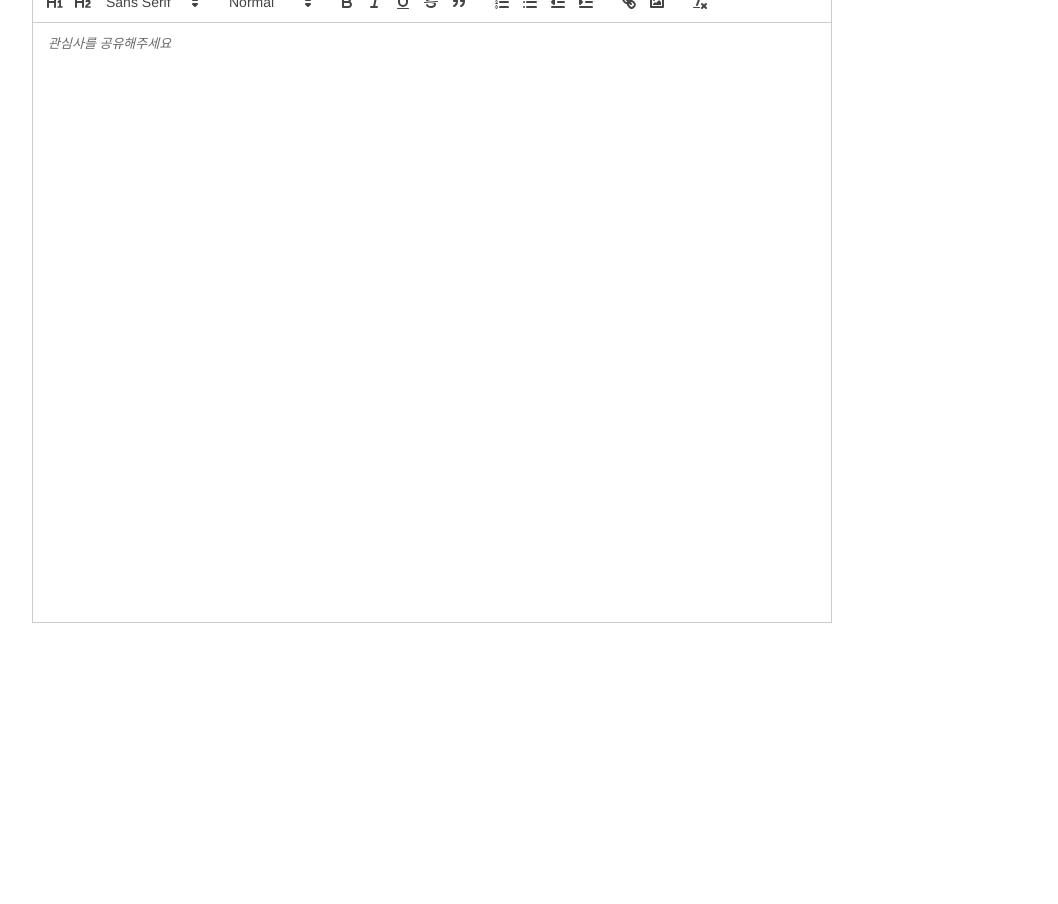
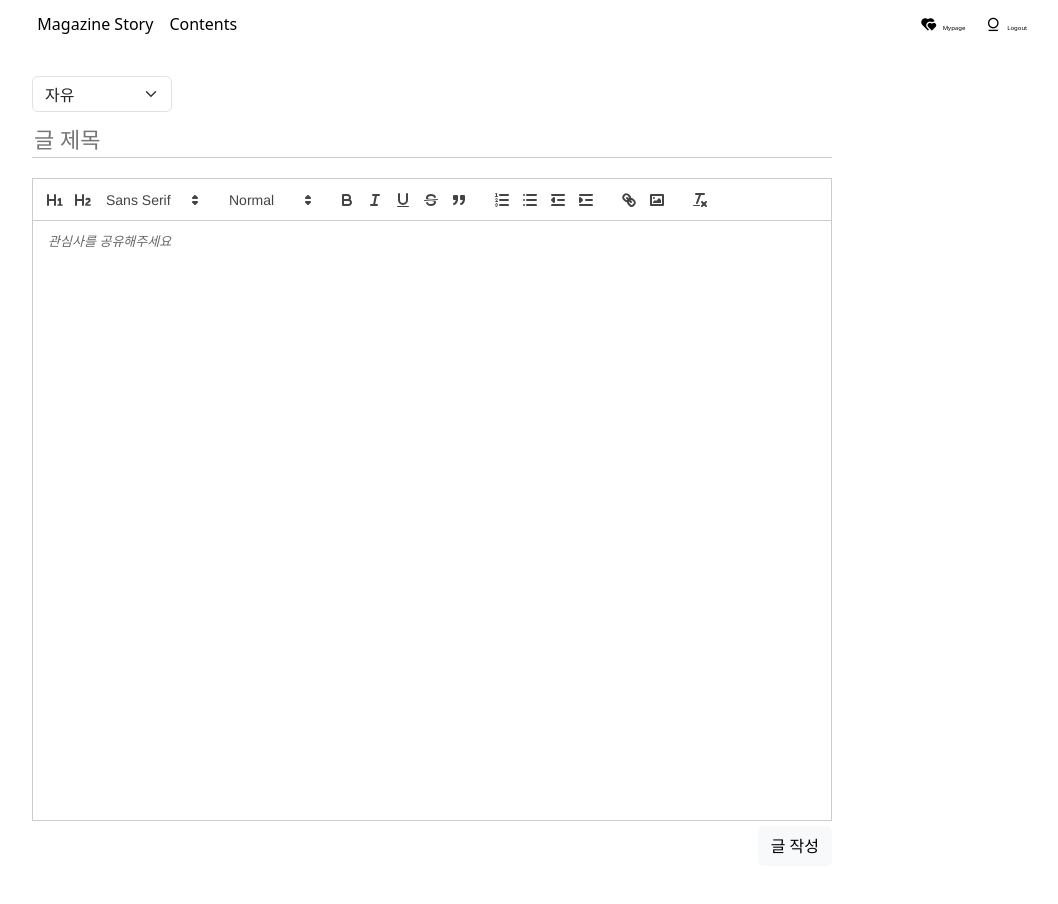
Before and after one commit to wltn11111/final, a React (Create React App) app in the folder frontend/: page /newpost in a window 1280 px wide. Shown: the part 20-924 px from the top of the page, without its empty margins (208-1266 px from the left). Before the commit the page ends 800 px from the top, so only its background shows below. Built offline with nearby package versions, Linux system fonts and the light colour scheme.

Commit message:
view: BoardWritePage 수정

```diff
--- a/frontend/src/Pages/BoardWritePage.js
+++ b/frontend/src/Pages/BoardWritePage.js
@@ -1,8 +1,15 @@
-import Editor from "../Components/Body/Board/Editor";
+import WriteForm from "../Components/Body/Board/WriteForm"
+import Header from "../Components/Header/Header"
+import Footer from "../Components/Footer/Footer"
 
 export default function () {
 
   return (
-    <Editor></Editor>
+<>
+<Header></Header>
+<WriteForm></WriteForm>
+<Footer></Footer>
+</>
+
   )
 }
```
